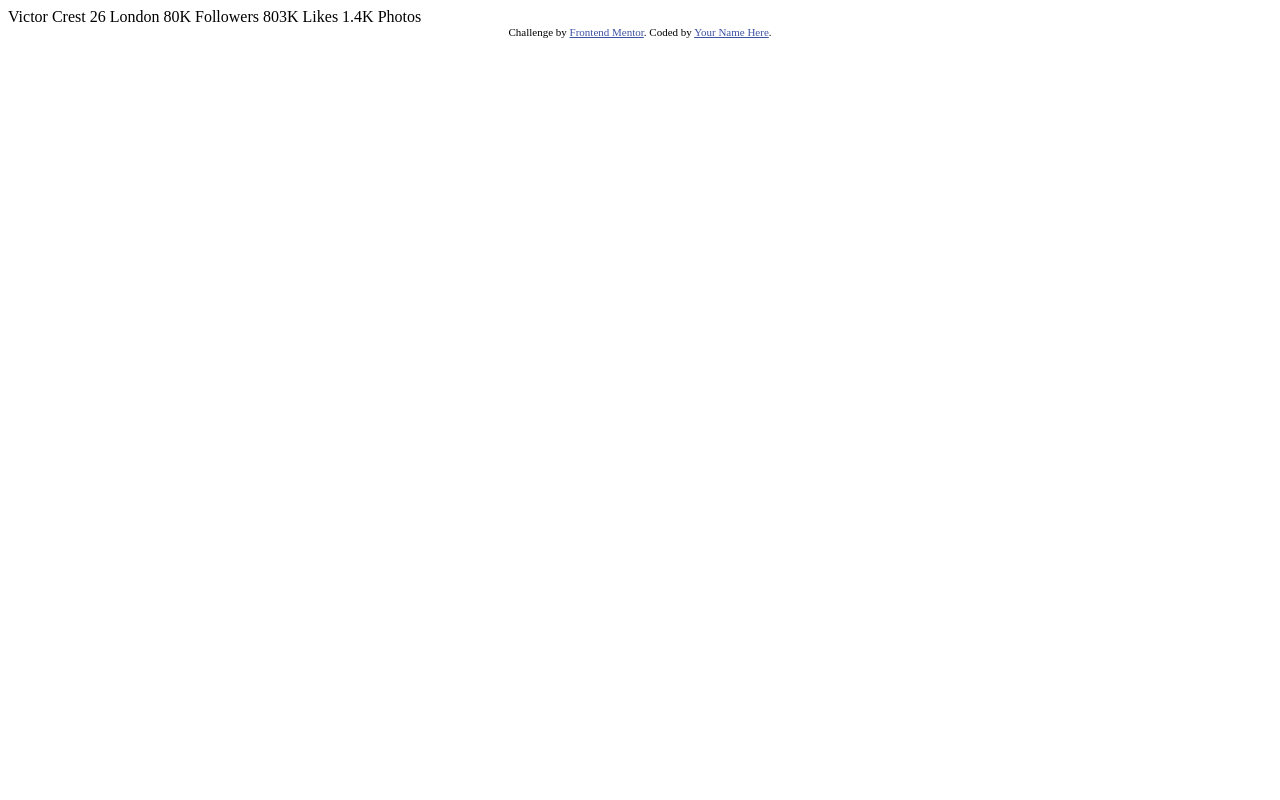
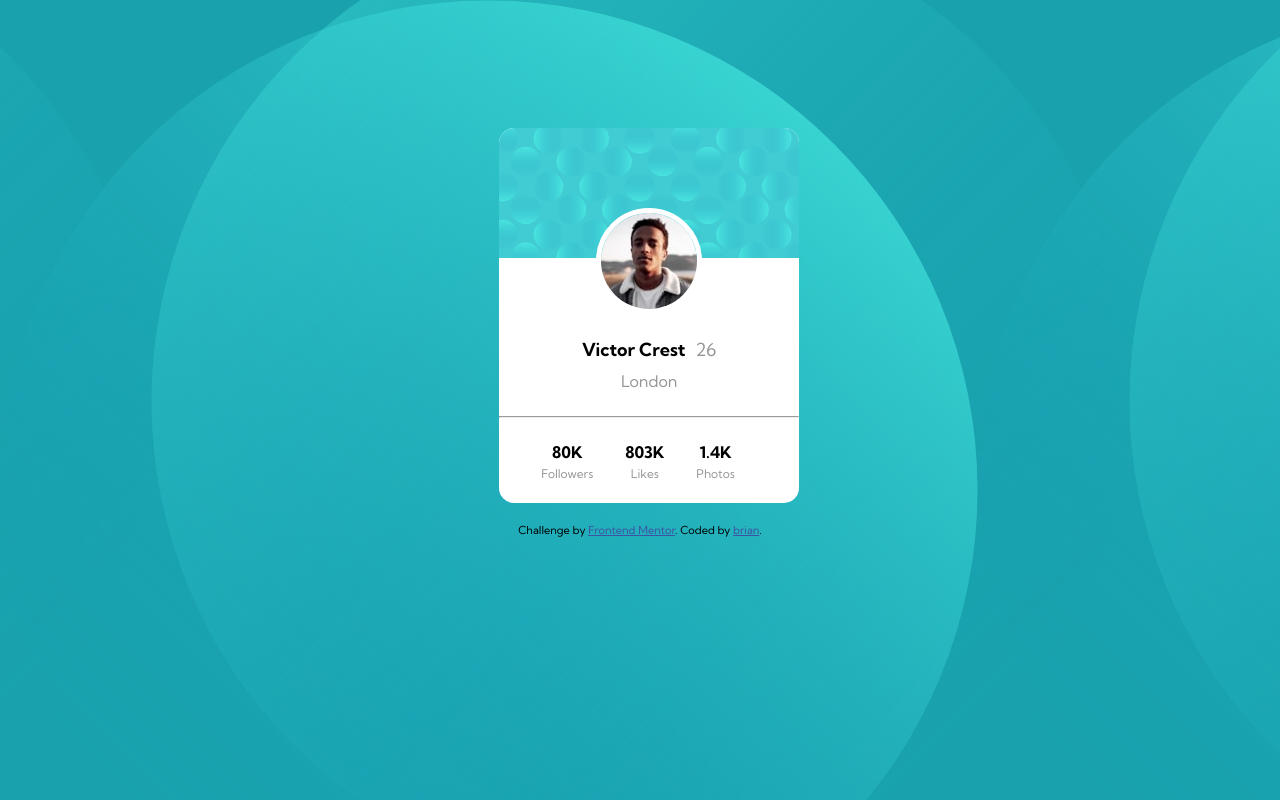
Before and after one commit to bc464/profile-card-component-main, a plain HTML site: page index.html in a window 1280 px wide. Drawn offline with Linux system fonts and the light colour scheme.

Commit message:
index and style files for project completed

```diff
--- a/index.html
+++ b/index.html
@@ -6,30 +6,54 @@
 
   <link rel="icon" type="image/png" sizes="32x32" href="./images/favicon-32x32.png">
 
+  <link href="https://fonts.googleapis.com/css2?family=Kumbh+Sans:wght@400;700&display=swap" rel="stylesheet">
+
+  <link rel="stylesheet" type="text/css" href="style.css">
+
   <title>Frontend Mentor | Profile card component</title>
 
-  <!-- Feel free to remove these styles or customise in your own stylesheet 👍 -->
-  <style>
-    .attribution { font-size: 11px; text-align: center; }
-    .attribution a { color: hsl(228, 45%, 44%); }
-  </style>
+
 </head>
+
 <body>
-  Victor Crest
-  26
-  London
+  <main>
+    <div class="container">
+      <div class="container1">
+      </div>
+      <div class="container2">
+      <img src="./images/image-victor.jpg" alt="picture of Victor">
+      </div>
 
-  80K
-  Followers
+      <div class="container3">
+        <h1><strong>Victor Crest</strong><span>26</span></h1>
+        <p>London</p>
+      </div>
+      <hr>
+      <div class="container3">
+        <table>
 
-  803K
-  Likes
+          <tr>
+            <div class="head">
+            <th>80K</th>
+            <th>803K</th>
+            <th>1.4K</th>
+          </div>
+          </tr>
+          <tr>
+            <td>Followers</td>
+            <td>Likes</td>
+            <td>Photos</td>
+          </tr>
+        </div>
+        </table>
+      </div>
+    </div>
+  </main>
+    <footer>
+      <div class="attribution">
+        Challenge by <a href="https://www.frontendmentor.io?ref=challenge" target="_blank">Frontend Mentor</a>. Coded by <a href="#">brian</a>.
+      </div>
+    </footer>
 
-  1.4K
-  Photos
-  <div class="attribution">
-    Challenge by <a href="https://www.frontendmentor.io?ref=challenge" target="_blank">Frontend Mentor</a>.
-    Coded by <a href="#">Your Name Here</a>.
-  </div>
-</body>
+  </body>
 </html>
--- /dev/null
+++ b/style.css
@@ -0,0 +1,95 @@
+* {
+	margin: 0;
+	padding: 0;
+}
+html {
+	height: 100vh;
+}
+body {
+	font-family: 'Kumbh Sans', sans-serif;
+	text-align: center;
+	background:   url(./images/bg-pattern-top.svg) , url(./images/bg-pattern-bottom.svg) center ;
+	background-color: hsl(185,	75%,	39%);
+}
+.container {
+	width: 300px;
+	height: auto;
+	margin-top: 10%;
+	margin-left: 39%;
+	border-radius: 15px;
+	background-color: white;
+}
+.container1 {
+	 background: url(./images/bg-pattern-card.svg);
+	 height: 130px;
+	 border-top-left-radius: 15px;
+	 border-top-right-radius: 15px;
+
+}
+img {
+	border-radius: 50%;
+	margin-top: -50px;
+	border: 5px solid white;
+
+}
+h1 {
+	font-size: 18px;
+	font-weight: 700;
+
+
+}
+span {
+	padding-left: 10px;
+	font-weight: 400;
+	color:  hsl(0, 0%, 59%);
+}
+p {
+	padding-top: 10px;
+	padding-bottom: 5px;
+	color:  hsl(0, 0%, 59%);
+}
+.container3 {
+	margin-top: 20px;
+	margin-bottom: 20px;
+
+}
+hr {
+	border-color:  hsl(227, 10%, 46%) solid;
+}
+table {
+	margin-left: 40px;
+
+}
+
+table th {
+	padding-right: 30px;
+	margin-left: 30px;
+	line-height: 1.5;
+}
+table td {
+	padding-right: 30px;
+	text-align: center;
+	color:  hsl(0, 0%, 59%);
+	font-size: 12px;
+	padding-bottom: 20px;
+}
+
+
+@media only screen and (max-width: 500px){
+	.container {
+		margin-top: 150px;
+		margin-left:30px;
+	}
+	.attribution {
+		margin-left: 5px;
+		text-align: left;
+	}
+}
+
+.attribution {
+	font-size: 11px;
+	text-align: center;
+}
+.attribution a {
+	color: hsl(228, 45%, 44%);
+}
```
